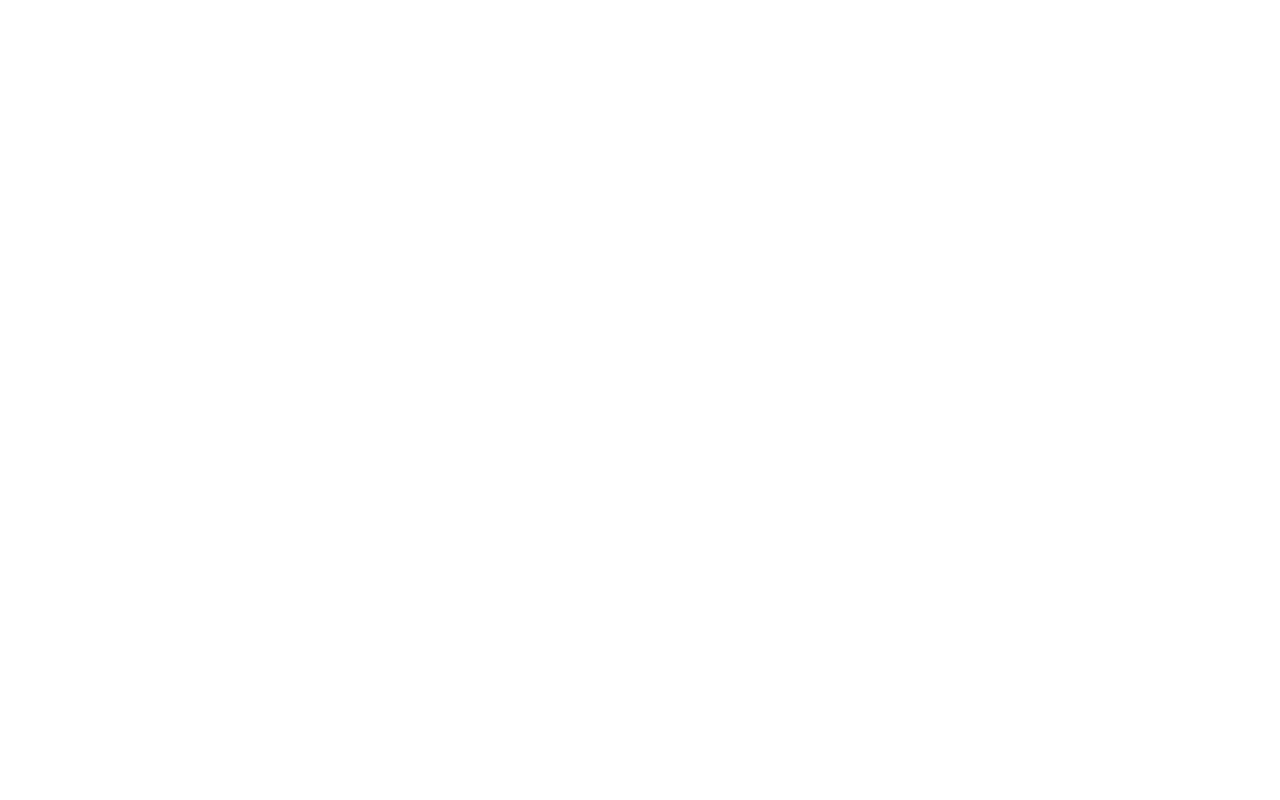
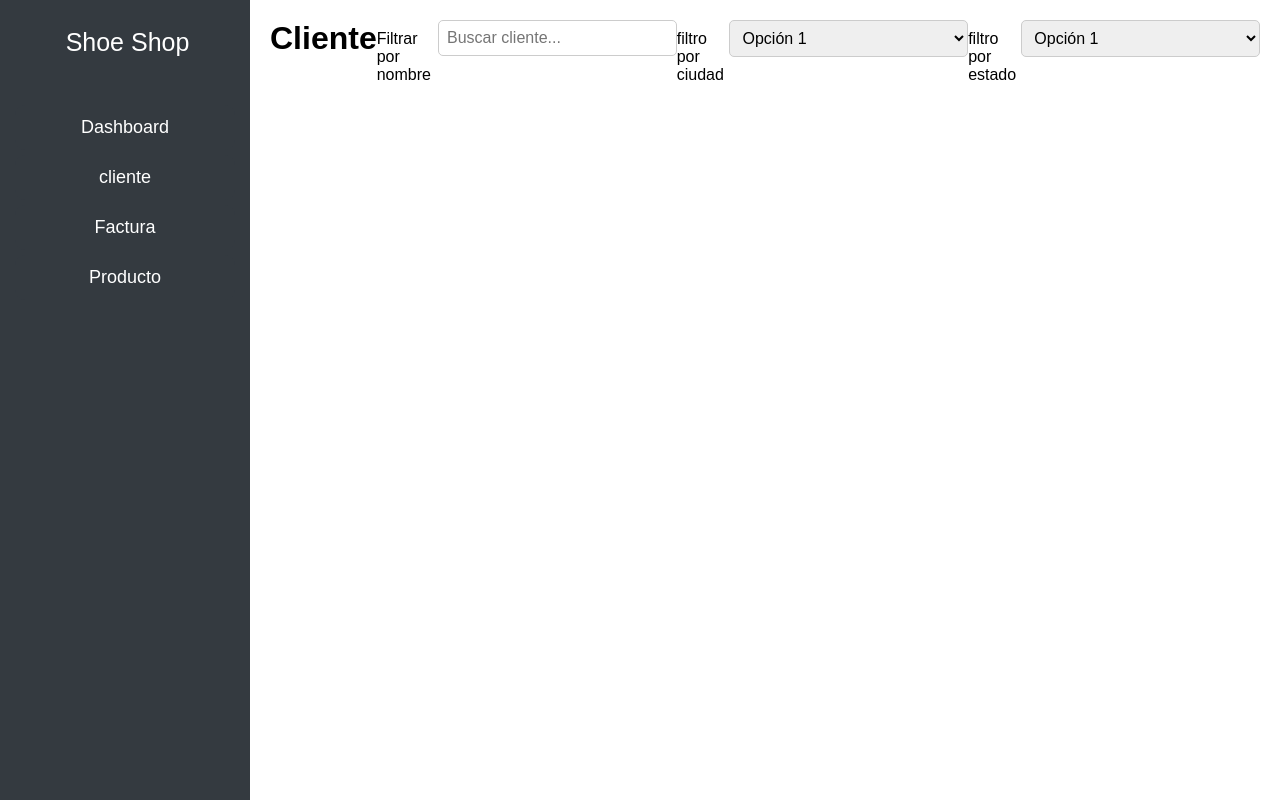
Before and after one commit to Cristian21373/Shoes-Store, a plain HTML site: page Front-end/html/Cliente.html in a window 1280 px wide. Drawn offline with Linux system fonts and the light colour scheme.

Commit message:
Se suben nuevos camnios en el front-end de cliente

```diff
--- a/Front-end/css/style.css
+++ b/Front-end/css/style.css
@@ -97,3 +97,31 @@ body{
     display: flex;
     margin-bottom: 5px;
 }
+
+
+.contenido-principal {
+    margin-left: 250px;
+    padding: 20px;
+    transition: margin-left 0.5s ease;
+}
+
+.contenido-principal {
+    display: flex;
+    flex-direction: row;
+    align-items: flex-start;
+    justify-content: space-between;
+}
+
+.contenido-principal p {
+    margin: 10px 0;
+}
+
+.contenido-principal input[type="text"],
+.contenido-principal select {
+    width: 48%;
+    padding: 8px;
+    border-radius: 5px;
+    border: 1px solid #ccc;
+    font-size: 16px;
+    margin-bottom: 10px;
+}
--- a/Front-end/html/Cliente.html
+++ b/Front-end/html/Cliente.html
@@ -5,16 +5,60 @@
     <meta name="viewport" content="width=device-width, initial-scale=1.0">
     <link rel="stylesheet" href="/Front-end/css/style.css">
     <title>Document</title>
-
 </head>
 <body>
-    <div class="menu">
-        <div class="opciones">
-            <a href="./Cliente.html">Cliente</a>
-            <a href="./Producto.html">Producto</a>
-            <a href="./Factura.html">Factura</a>
-            <a href="">Cerrar sesión</a> <!-- Corregí la ortografía -->
+    <div class="barra-lateral">
+        <div>
+            <div class="nombre-pagina">
+                <ion-icon id="cloud" name="cloud-outline"></ion-icon>
+                <span>Shoe Shop</span>
+            </div>
         </div>
+        <nav class="navegacion">
+            <ul>
+                <li>
+                    <a id="inbox" href="#">
+                        <ion-icon name="mail-unread-outline"></ion-icon>
+                        <span>Dashboard</span>
+                    </a>
+                </li>
+                <li>
+                    <a href="#">
+                        <ion-icon name="star-outline"></ion-icon>
+                        <span>cliente</span>
+                    </a>
+                </li>
+                <li>
+                    <a href="#">
+                        <ion-icon name="paper-plane-outline"></ion-icon>
+                        <span>Factura</span>
+                    </a>
+                </li>
+                <li>
+                    <a href="#">
+                        <ion-icon name="document-text-outline"></ion-icon>
+                        <span>Producto</span>
+                    </a>
+                </li>
+            </ul>
+        </nav>
+    </div>
+    <div class="contenido-principal">
+        <h1>Cliente</h1>
+        <p>Filtrar por nombre</p>
+        <input type="text" placeholder="Buscar cliente...">
+        <p>filtro por ciudad</p>
+        <select name="filtro1" id="filtro1">
+            <option value="opcion1">Opción 1</option>
+            <option value="opcion2">Opción 2</option>
+            <option value="opcion3">Opción 3</option>
+        </select>
+        <p>filtro por estado</p>
+        <select name="filtro2" id="filtro2">
+            <option value="opcion1">Opción 1</option>
+            <option value="opcion2">Opción 2</option>
+            <option value="opcion3">Opción 3</option>
+        </select>
     </div>
 </body>
 </html>
```
